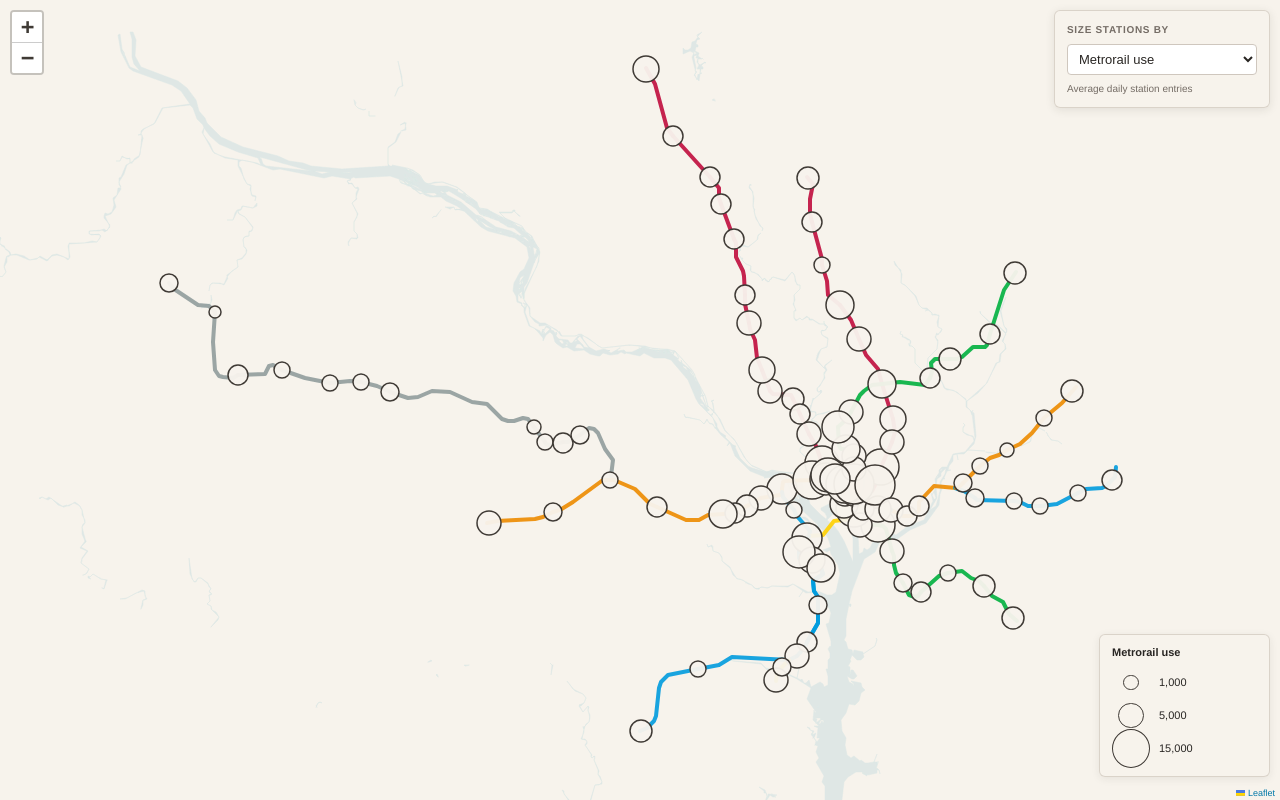
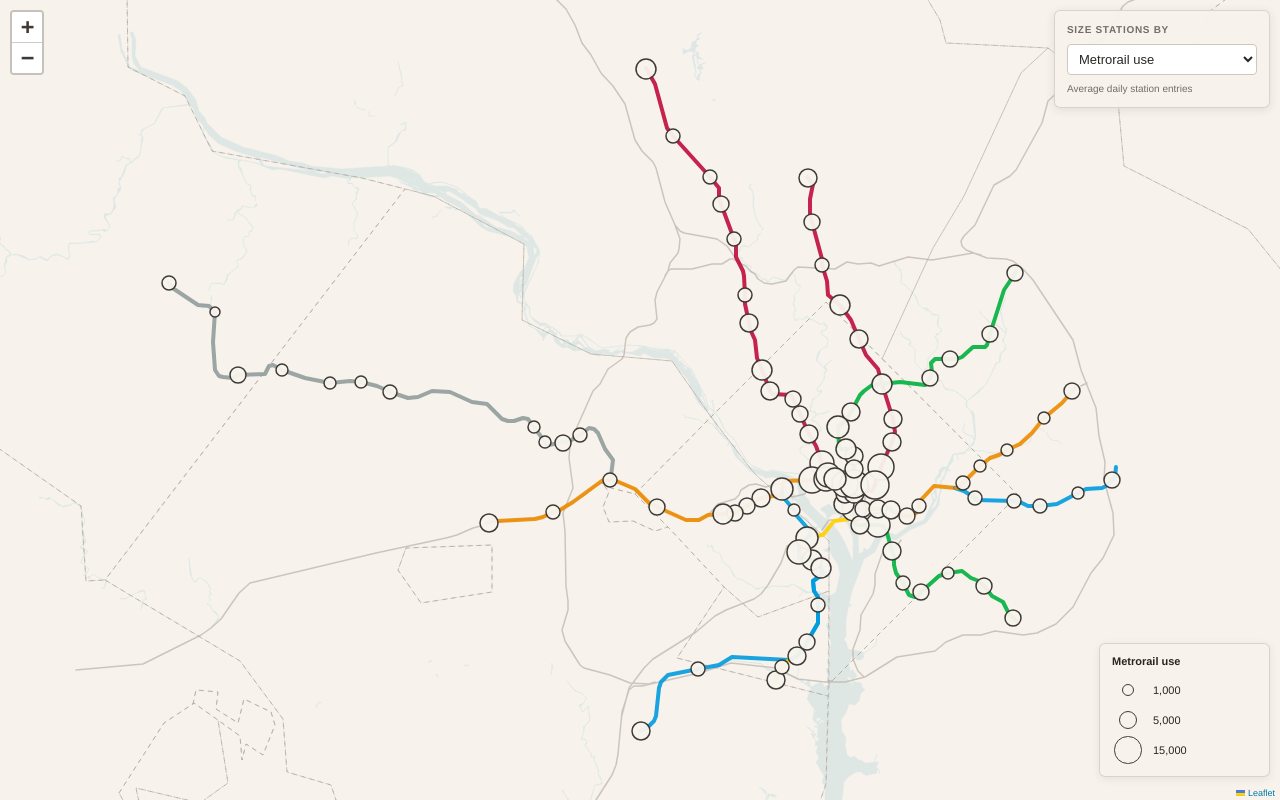
Before and after one commit to 2pi731/wmata_tod, a plain HTML site: page index.html in a window 1280 px wide. Drawn offline with nearby package versions, Linux system fonts and the light colour scheme.

Commit message:
Add county boundaries and major highways

```diff
--- a/index.html
+++ b/index.html
@@ -12,11 +12,6 @@
 
   <title>Development Around Washington Metro</title>
 
-
-  <!-- ======================================================
-       LEAFLET
-       ====================================================== -->
-
   <link
     rel="stylesheet"
     href="https://unpkg.com/leaflet@1.9.4/dist/leaflet.css"
@@ -26,10 +21,6 @@
     src="https://unpkg.com/leaflet@1.9.4/dist/leaflet.js"
   ></script>
 
-
-  <!-- ======================================================
-       STYLES
-       ====================================================== -->
 
   <style>
 
@@ -40,7 +31,12 @@
       --border: #D8D1C8;
       --station-outline: #3F3A35;
       --accent: #C8643B;
+
       --water: #DCE6E5;
+
+      --county: #AEA59C;
+
+      --highway: #B5ADA5;
     }
 
 
@@ -48,7 +44,6 @@
     body {
       margin: 0;
       padding: 0;
-
       width: 100%;
       height: 100%;
     }
@@ -123,8 +118,7 @@
       width: 100%;
 
       padding:
-        6px
-        7px;
+        6px 7px;
 
       background:
         #FFFFFF;
@@ -155,17 +149,14 @@
     .metric-description {
       max-width: 210px;
 
-      margin-top:
-        7px;
+      margin-top: 7px;
 
       color:
         var(--secondary-text);
 
-      font-size:
-        10px;
-
-      line-height:
-        1.35;
+      font-size: 10px;
+
+      line-height: 1.35;
     }
 
 
@@ -181,8 +172,7 @@
 
 
     .leaflet-popup-content-wrapper {
-      border-radius:
-        6px;
+      border-radius: 6px;
 
       box-shadow:
         0 2px 12px
@@ -191,8 +181,7 @@
 
 
     .leaflet-popup-content {
-      width:
-        250px !important;
+      width: 250px !important;
 
       margin:
         15px
@@ -204,20 +193,14 @@
 
 
     .station-popup-name {
-      margin-bottom:
-        2px;
+      margin-bottom: 2px;
 
       color:
         var(--text);
 
-      font-size:
-        17px;
-
-      font-weight:
-        700;
-
-      line-height:
-        1.2;
+      font-size: 17px;
+      font-weight: 700;
+      line-height: 1.2;
     }
 
 
@@ -225,20 +208,16 @@
       color:
         var(--secondary-text);
 
-      font-size:
-        12px;
-
-      line-height:
-        1.4;
+      font-size: 12px;
+
+      line-height: 1.4;
     }
 
 
     .popup-section {
-      margin-top:
-        12px;
-
-      padding-top:
-        9px;
+      margin-top: 12px;
+
+      padding-top: 9px;
 
       border-top:
         1px solid
@@ -247,56 +226,41 @@
 
 
     .popup-section-title {
-      margin-bottom:
-        5px;
+      margin-bottom: 5px;
 
       color:
         var(--secondary-text);
 
-      font-size:
-        10px;
-
-      font-weight:
-        700;
-
-      letter-spacing:
-        0.07em;
-
-      line-height:
-        1.3;
-
-      text-transform:
-        uppercase;
+      font-size: 10px;
+      font-weight: 700;
+
+      letter-spacing: 0.07em;
+
+      line-height: 1.3;
+
+      text-transform: uppercase;
     }
 
 
     .popup-stat {
-      display:
-        flex;
-
-      justify-content:
-        space-between;
-
-      align-items:
-        baseline;
-
-      gap:
-        18px;
-
-      padding:
-        2px 0;
-
-      font-size:
-        13px;
-
-      line-height:
-        1.35;
+      display: flex;
+
+      justify-content: space-between;
+
+      align-items: baseline;
+
+      gap: 18px;
+
+      padding: 2px 0;
+
+      font-size: 13px;
+
+      line-height: 1.35;
     }
 
 
     .popup-stat span {
-      color:
-        #514B46;
+      color: #514B46;
     }
 
 
@@ -304,20 +268,16 @@
       color:
         var(--text);
 
-      font-weight:
-        700;
-
-      text-align:
-        right;
+      font-weight: 700;
+
+      text-align: right;
     }
 
 
     .popup-stat-total {
-      margin-top:
-        3px;
-
-      padding-top:
-        5px;
+      margin-top: 3px;
+
+      padding-top: 5px;
 
       border-top:
         1px dotted
@@ -326,27 +286,22 @@
 
 
     .popup-note {
-      margin-top:
-        10px;
-
-      color:
-        #8A8179;
-
-      font-size:
-        10px;
-
-      line-height:
-        1.35;
+      margin-top: 10px;
+
+      color: #8A8179;
+
+      font-size: 10px;
+
+      line-height: 1.35;
     }
 
 
     /* ======================================================
-       DYNAMIC SIZE LEGEND
+       SIZE LEGEND
        ====================================================== */
 
     .size-legend {
-      min-width:
-        145px;
+      min-width: 145px;
 
       padding:
         10px
@@ -359,8 +314,7 @@
         1px solid
         rgba(216, 209, 200, 0.95);
 
-      border-radius:
-        6px;
+      border-radius: 6px;
 
       box-shadow:
         0 2px 8px
@@ -369,68 +323,51 @@
       color:
         var(--text);
 
-      font-size:
-        11px;
-
-      line-height:
-        1.3;
+      font-size: 11px;
+
+      line-height: 1.3;
     }
 
 
     .size-legend-title {
-      margin-bottom:
-        8px;
-
-      font-size:
-        11px;
-
-      font-weight:
-        700;
+      margin-bottom: 8px;
+
+      font-size: 11px;
+
+      font-weight: 700;
     }
 
 
     .size-legend-row {
-      display:
-        flex;
-
-      align-items:
-        center;
-
-      gap:
-        9px;
-
-      min-height:
-        28px;
-
-      margin:
-        3px 0;
+      display: flex;
+
+      align-items: center;
+
+      gap: 9px;
+
+      min-height: 27px;
+
+      margin: 3px 0;
     }
 
 
     .size-legend-circle-wrap {
-      display:
-        flex;
-
-      justify-content:
-        center;
-
-      align-items:
-        center;
-
-      width:
-        38px;
-
-      height:
-        30px;
+      display: flex;
+
+      justify-content: center;
+
+      align-items: center;
+
+      width: 32px;
+
+      height: 27px;
     }
 
 
     .size-legend-circle {
-      display:
-        block;
-
-      box-sizing:
-        border-box;
+      display: block;
+
+      box-sizing: border-box;
 
       background:
         var(--background);
@@ -439,13 +376,12 @@
         1.5px solid
         var(--station-outline);
 
-      border-radius:
-        50%;
+      border-radius: 50%;
     }
 
 
     /* ======================================================
-       LEAFLET CONTROLS
+       LEAFLET
        ====================================================== */
 
     .leaflet-control-zoom a {
@@ -467,37 +403,27 @@
       color:
         #8A8179;
 
-      font-size:
-        9px;
-    }
-
-
-    /* ======================================================
-       MOBILE
-       ====================================================== */
+      font-size: 9px;
+    }
+
 
     @media (
       max-width: 700px
     ) {
 
       .metric-control {
-        min-width:
-          165px;
-
-        max-width:
-          180px;
+        min-width: 165px;
+        max-width: 180px;
       }
 
 
       .metric-description {
-        display:
-          none;
+        display: none;
       }
 
 
       .size-legend {
-        min-width:
-          120px;
+        min-width: 120px;
 
         padding:
           8px
@@ -537,7 +463,14 @@
 
 
     // ======================================================
-    // MAP PANES
+    // PANES
+    //
+    // background
+    // water
+    // counties
+    // highways
+    // Metro
+    // stations
     // ======================================================
 
     map.createPane(
@@ -551,6 +484,26 @@
 
 
     map.createPane(
+      "countyPane"
+    );
+
+    map.getPane(
+      "countyPane"
+    ).style.zIndex =
+      260;
+
+
+    map.createPane(
+      "highwayPane"
+    );
+
+    map.getPane(
+      "highwayPane"
+    ).style.zIndex =
+      320;
+
+
+    map.createPane(
       "metroPane"
     );
 
@@ -686,7 +639,7 @@
           "building_coverage_pct_eighth",
 
         description:
-          "Share of land covered by buildings within ⅛ mile",
+          "Land covered by buildings within ⅛ mile",
 
         legendValues:
           [10, 30, 50],
@@ -708,7 +661,7 @@
 
 
     let stationValues =
-      [];
+      {};
 
 
     let sizeLegend =
@@ -717,7 +670,7 @@
 
 
     // ======================================================
-    // HELPER FUNCTIONS
+    // FORMATTERS
     // ======================================================
 
     function formatNumber(
@@ -777,7 +730,8 @@
             minimumFractionDigits: 1,
             maximumFractionDigits: 1
           }
-        ) + "%"
+        ) +
+        "%"
       );
 
     }
@@ -811,18 +765,9 @@
 
 
     // ======================================================
-    // SIZE SCALING
+    // DYNAMIC SIZE SCALING
     //
-    // Stronger than the previous version.
-    //
-    // Minimum radius:
-    //   3.5 px
-    //
-    // Maximum radius:
-    //   20 px
-    //
-    // Radius is proportional to square root of the share
-    // of the maximum value.
+    // Reduced from 20px max to 14px max.
     // ======================================================
 
     function getRadius(
@@ -869,7 +814,7 @@
 
 
       const maxRadius =
-        20;
+        14;
 
 
       const ratio =
@@ -936,7 +881,7 @@
                   "#DCE6E5",
 
                 fillOpacity:
-                  0.9,
+                  0.90,
 
                 color:
                   "#DCE6E5",
@@ -945,7 +890,7 @@
                   0.5,
 
                 opacity:
-                  0.9
+                  0.90
 
               }
 
@@ -955,6 +900,74 @@
           );
 
         }
+      );
+
+
+    // ======================================================
+    // COUNTY BOUNDARIES
+    // ======================================================
+
+    fetch(
+      "county_boundaries.geojson"
+    )
+
+      .then(
+        response => {
+
+          if (!response.ok) {
+
+            throw new Error(
+              "Could not load county_boundaries.geojson"
+            );
+
+          }
+
+          return response.json();
+
+        }
+      )
+
+
+      .then(
+        data => {
+
+          L.geoJSON(
+            data,
+            {
+
+              pane:
+                "countyPane",
+
+
+              interactive:
+                false,
+
+
+              style: {
+
+                color:
+                  "#AEA59C",
+
+                weight:
+                  1,
+
+                opacity:
+                  0.62,
+
+                dashArray:
+                  "4,5",
+
+                lineCap:
+                  "round"
+
+              }
+
+            }
+          ).addTo(
+            map
+          );
+
+        }
       )
 
 
@@ -962,7 +975,88 @@
         error => {
 
           console.error(
-            "Water layer error:",
+            "County boundary error:",
+            error
+          );
+
+        }
+      );
+
+
+
+    // ======================================================
+    // MAJOR HIGHWAYS
+    // ======================================================
+
+    fetch(
+      "major_highways.geojson"
+    )
+
+      .then(
+        response => {
+
+          if (!response.ok) {
+
+            throw new Error(
+              "Could not load major_highways.geojson"
+            );
+
+          }
+
+          return response.json();
+
+        }
+      )
+
+
+      .then(
+        data => {
+
+          L.geoJSON(
+            data,
+            {
+
+              pane:
+                "highwayPane",
+
+
+              interactive:
+                false,
+
+
+              style: {
+
+                color:
+                  "#B5ADA5",
+
+                weight:
+                  1.5,
+
+                opacity:
+                  0.65,
+
+                lineCap:
+                  "round",
+
+                lineJoin:
+                  "round"
+
+              }
+
+            }
+          ).addTo(
+            map
+          );
+
+        }
+      )
+
+
+      .catch(
+        error => {
+
+          console.error(
+            "Highway layer error:",
             error
           );
 
@@ -1238,7 +1332,8 @@
                 getRadius(
                   value,
                   activeMetric
-                ) * 2;
+                ) *
+                2;
 
 
               rows +=
@@ -1289,11 +1384,7 @@
             `
 
             <div class="size-legend-title">
-
-              ${
-                config.label
-              }
-
+              ${config.label}
             </div>
 
             ${rows}
@@ -1348,15 +1439,11 @@
             ];
 
 
-          const radius =
+          layer.setRadius(
             getRadius(
               value,
               activeMetric
-            );
-
-
-          layer.setRadius(
-            radius
+            )
           );
 
         }
@@ -1386,7 +1473,7 @@
 
 
     // ======================================================
-    // POPUP BUILDER
+    // POPUPS
     // ======================================================
 
     function buildPopup(
@@ -1715,11 +1802,8 @@
         data => {
 
 
-          // ----------------------------------------------
-          // Build value arrays for scaling.
-          // ----------------------------------------------
-
-          stationValues = {};
+          stationValues =
+            {};
 
 
           Object.keys(
@@ -1761,10 +1845,6 @@
           );
 
 
-          // ----------------------------------------------
-          // Draw stations.
-          // ----------------------------------------------
-
           stationLayer =
             L.geoJSON(
               data,
@@ -1789,15 +1869,6 @@
                     ];
 
 
-                  const radius =
-                    getRadius(
-                      p[
-                        config.field
-                      ],
-                      activeMetric
-                    );
-
-
                   return L.circleMarker(
                     latlng,
                     {
@@ -1806,7 +1877,12 @@
                         "stationPane",
 
                       radius:
-                        radius,
+                        getRadius(
+                          p[
+                            config.field
+                          ],
+                          activeMetric
+                        ),
 
                       fillColor:
                         "#F7F3EC",
@@ -1855,13 +1931,11 @@
 
                       this.setStyle(
                         {
-
                           weight:
                             2.5,
 
                           color:
                             "#C8643B"
-
                         }
                       );
 
@@ -1878,13 +1952,11 @@
 
                       this.setStyle(
                         {
-
                           weight:
                             1.5,
 
                           color:
                             "#3F3A35"
-
                         }
                       );
 
@@ -1908,10 +1980,6 @@
           );
 
 
-          // ----------------------------------------------
-          // Activate selector.
-          // ----------------------------------------------
-
           const selector =
             document.getElementById(
               "metric-select"
@@ -1920,7 +1988,9 @@
 
           selector.addEventListener(
             "change",
-            function(event) {
+            function(
+              event
+            ) {
 
               activeMetric =
                 event.target.value;
@@ -1933,12 +2003,6 @@
 
 
           updateLegend();
-
-
-          console.log(
-            "Stations loaded:",
-            data.features.length
-          );
 
         }
       )
```
